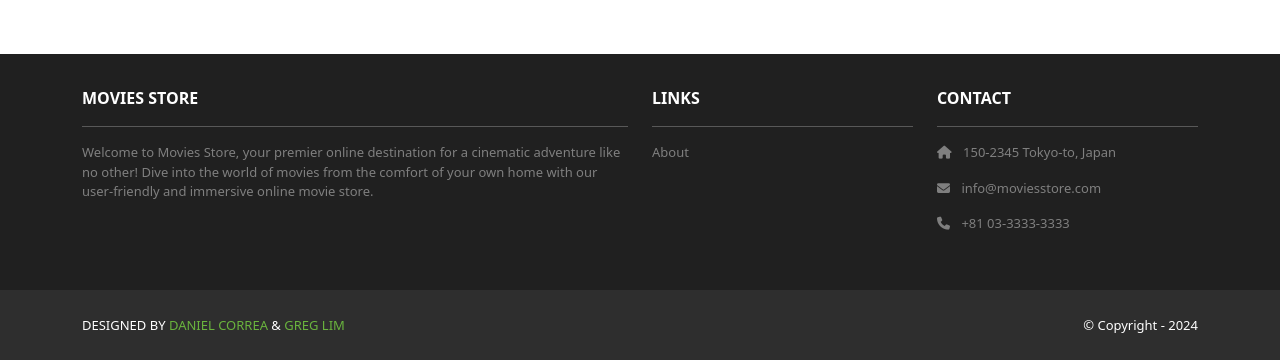
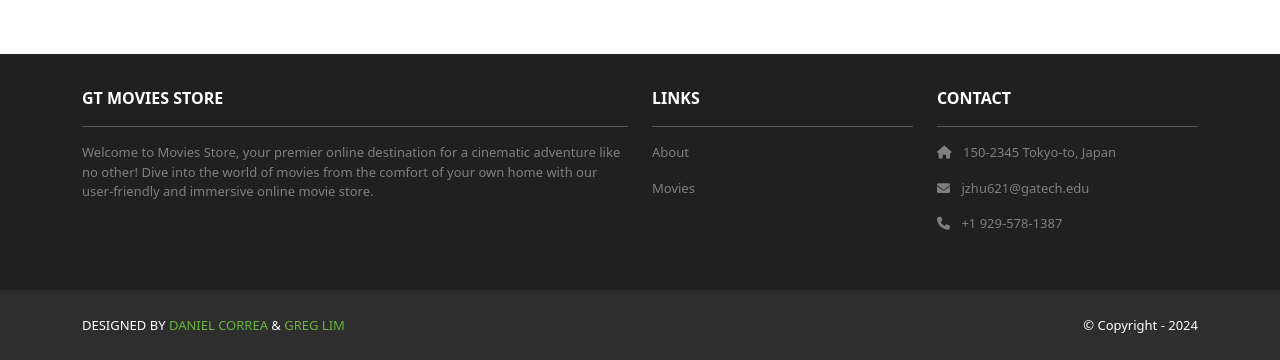
Before and after one commit to jzhu4012/moviesstore, a Django app: page /accounts/orders/ in a window 1280 px wide. Shown: the part 466-826 px from the top of the page. Run offline with Django 5.2, Linux system fonts and the light colour scheme; a user stored in the database is signed in; data comes from the database, SQL or seed files in the repository; both versions use the stored data as it was after the commit; some libraries are stand-ins or nearby versions.

Commit message:
updated footer links

```diff
--- a/moviesstore/templates/base.html
+++ b/moviesstore/templates/base.html
@@ -51,7 +51,7 @@
       <div class="container">
         <div class="row mt-3 text-white">
           <div class="col-md-6 col-lg-6 col-xl-6 mx-auto mb-4">
-            <b>MOVIES STORE</b>
+            <b>GT MOVIES STORE</b>
             <hr />
             <p>Welcome to Movies Store, your premier online destination for a cinematic
               adventure like no other! Dive into the world of movies from the comfort of your own home with our user-friendly
@@ -61,13 +61,14 @@
             <b>LINKS</b>
             <hr />
             <p><a class="nav-link" href="{% url 'home.about' %}">About</a></p>
+              <p><a class="nav-link" href="{% url 'movies.index' %}">Movies</a></p>
           </div>
           <div class="col-md-3 col-lg-3 col-xl-3 mx-auto mb-4">
             <b>CONTACT</b>
             <hr />
             <p><i class="fas fa-home me-2"></i> 150-2345 Tokyo-to, Japan</p>
-            <p><i class="fas fa-envelope me-2"></i> info@moviesstore.com</p>
-            <p><i class="fas fa-phone me-2"></i> +81 03-3333-3333</p>
+            <p><i class="fas fa-envelope me-2"></i> jzhu621@gatech.edu</p>
+            <p><i class="fas fa-phone me-2"></i> +1 929-578-1387</p>
           </div>
         </div>
       </div>
```
Also changed, not shown: db.sqlite3.
